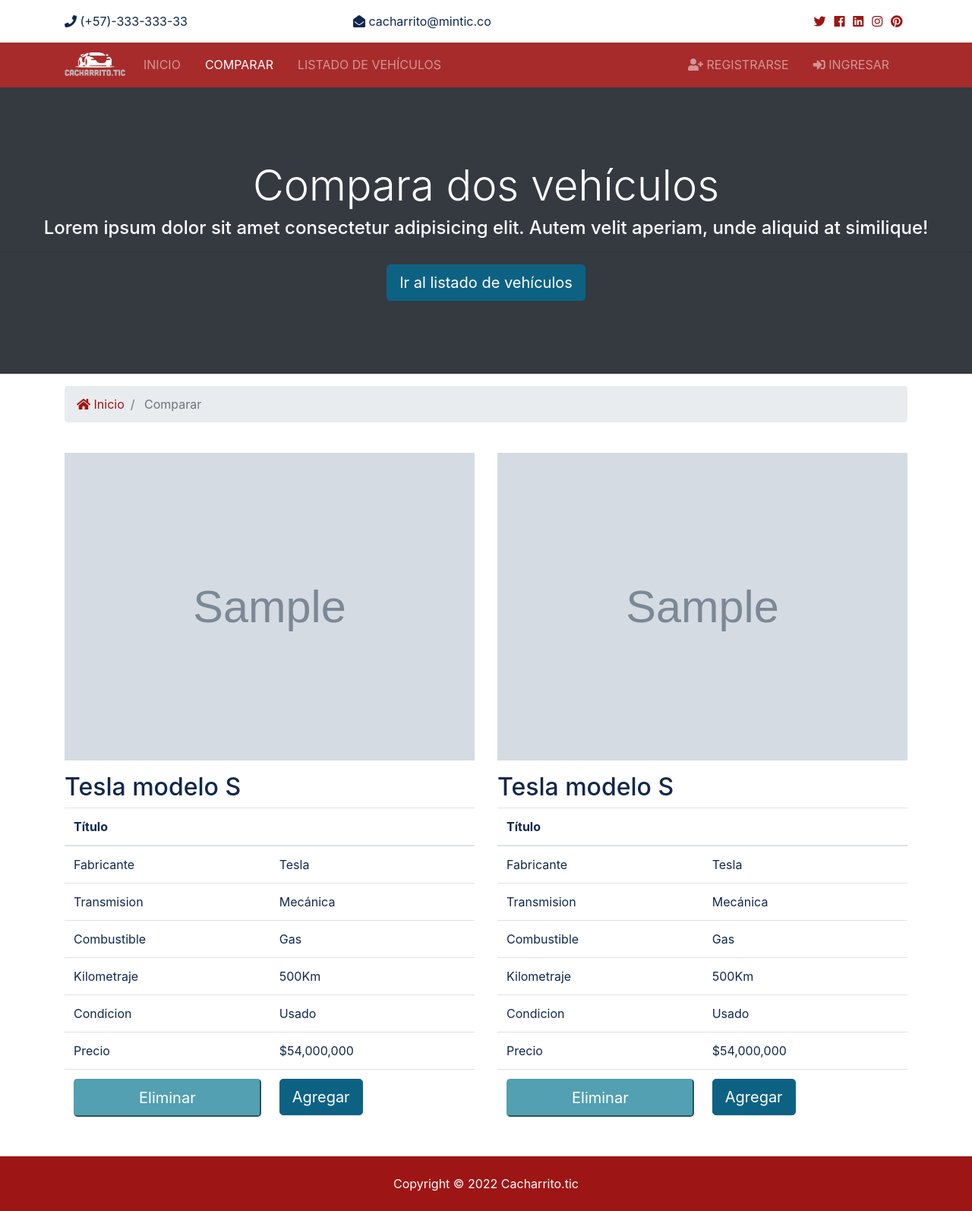
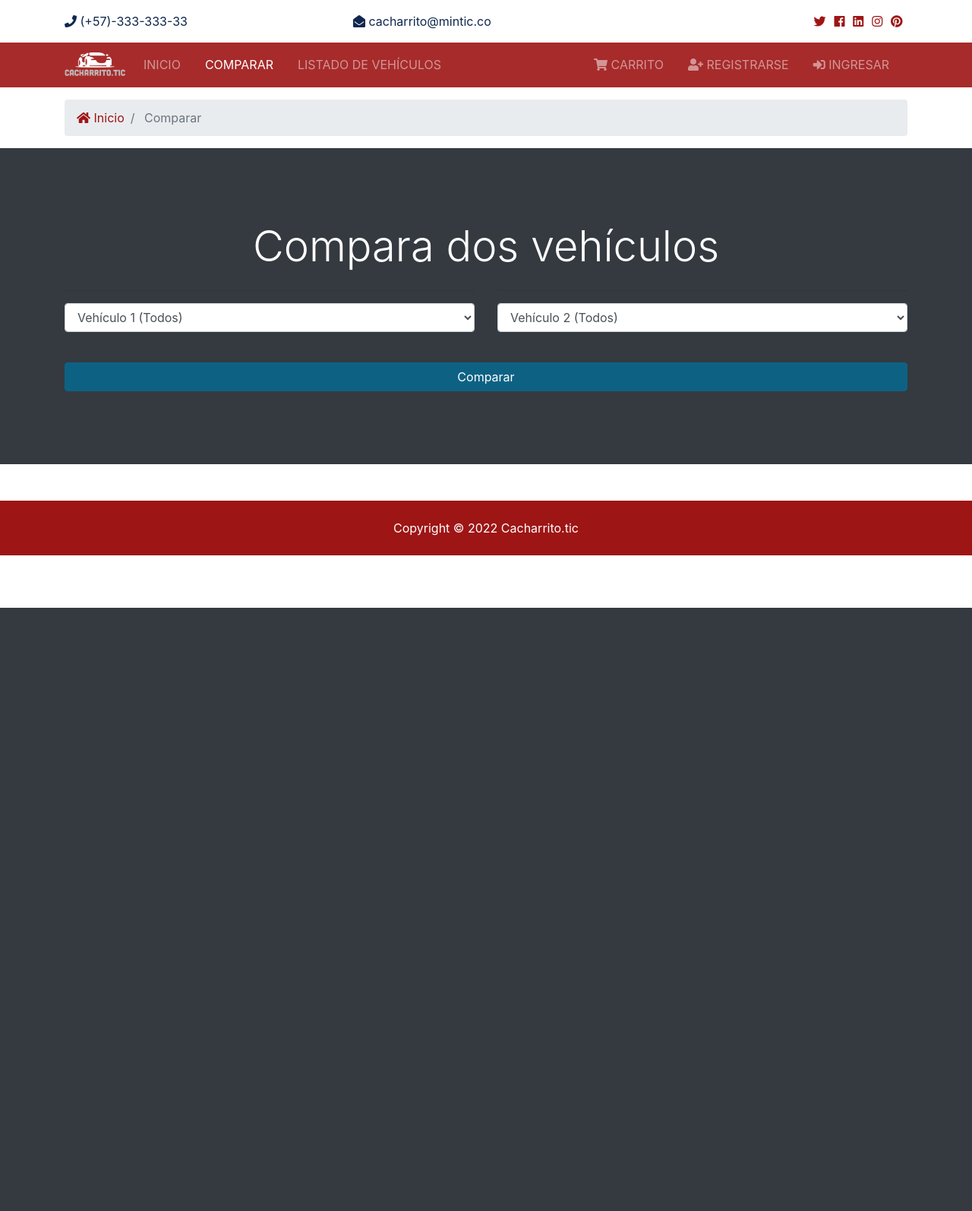
Before and after one commit to gugne/minticproject, a Django app: template src/templates/pages/comparar.html in a window 1280 px wide. Shown: the whole page at 76% size. After the commit the page ends 800 px from the top, so only its background shows below. Run offline with Django 4.2, Linux system fonts and the light colour scheme; the template is opened without the code that fills it: most values are stand-ins (such as "Sample title", 1, 10 or a date in 2020); grey boxes marked "Sample" are stand-in pictures; some libraries are stand-ins or nearby versions.

Commit message:
Se agregó la vista de la página comparar y se crearon los demás html para las vistas de facturación

```diff
--- a/src/listado/views.py
+++ b/src/listado/views.py
@@ -41,7 +41,7 @@
         ubicacion = request.GET['ubicacion']
         if ubicacion:
             queryset_list = queryset_list.filter(ubicacion__ubicacion__iexact=ubicacion)
-            #ubicacion__ubicacion(Foreingkey)__ixact= campo en Producto = ubicaiones (campo en)
+            #ubicacion__ubicacion(Foreingkey)= campo en Producto | __ixact= exacto | = ubicacion (campo en)
 
      #Fabricante: Marca
     if 'fabricante' in request.GET:
@@ -49,7 +49,7 @@
         if fabricante:
             queryset_list = queryset_list.filter(fabricante__fabricante__iexact=fabricante)
 
-     #Fabricante: Marca
+     #Categoría: agrigola, sedan, etc
     if 'categoria' in request.GET:
         categoria = request.GET['categoria']
         if categoria:
--- a/src/templates/pages/comparar.html
+++ b/src/templates/pages/comparar.html
@@ -1,16 +1,9 @@
 {% extends 'base.html' %}
 {% block title %}Comparar{% endblock title %}
+{% load humanize %}
 
 
 {% block content %}
-<!-- Work -->
-<section id="work" class="bg-dark text-white text-center">
-  <h2 class="display-4">Compara dos vehículos</h2>
-  <h4>Lorem ipsum dolor sit amet consectetur adipisicing elit. Autem velit aperiam, unde aliquid at similique!</h4>
-  <hr>
-  <a href="{% url 'listados' %}" class="btn btn-secondary text-white btn-lg">Ir al listado de vehículos</a>
-</section>
-
   <!-- Breadcrumb -->
   <section id="bc" class="mt-3">
     <div class="container">
@@ -26,140 +19,171 @@
     </div>
   </section>
 
+<!-- Work -->
+<section id="work" class="bg-dark text-white text-center">
+  <h2 class="display-4">Compara dos vehículos</h2>
+  <div class="container">
+    <div class="search">
+      <form action="{% url 'comparar' %}">
+        <div class="row">
+          <div class="col-md-6">
+            <hr>
+            <!--Fabricante1-->
+            {% comment %} <div class=" mb-3">
+              <label class="sr-only">fabricante</label>
+              <select name="fabricante1" class="form-control" onchange="this.form.submit()">
+                <option selected="true" disabled="disabled">Fabricante (Todos)</option>
+                <!--Ciclo for para options-->
+                {% for listado in listados %}
+                  <option value="{{listado.fabricante}}"> {{listado.fabricante}} </option>
+                {% endfor %}
+              </select>
+              </select>
+            </div> {% endcomment %}
+            <div class=" mb-3">
+              <label class="sr-only">vehiculo1</label>
+              <select name="vehiculo1" class="form-control" >
+                <option selected="true" disabled="disabled">Vehículo 1 (Todos)</option>
+                {% for listado in listados %}
+                    <option value="{{listado.titulo}}"
+                    {% if vehiculo1 == listado.titulo %}
+                            selected
+                    {% endif %}> {{listado.titulo}} </option>
+                {% endfor %}
+              </select>
+            </div>
+          </div>
+          <div class="col-md-6">
+            <hr>
+            <!--Fabricante1-->
+            {% comment %} <div class=" mb-3">
+              <label class="sr-only">fabricante</label>
+              <select name="fabricante1" class="form-control" onchange="this.form.submit()">
+                <option selected="true" disabled="disabled">Fabricante (Todos)</option>
+                <!--Ciclo for para options-->
+                {% for listado in listados %}
+                  <option value="{{listado.fabricante}}"> {{listado.fabricante}} </option>
+                {% endfor %}
+              </select>
+              </select>
+            </div> {% endcomment %}
+            <div class=" mb-3">
+              <label class="sr-only">vehiculo2</label>
+              <select name="vehiculo2" class="form-control" >
+                <option selected="true" disabled="disabled">Vehículo 2 (Todos)</option>
+                {% for listado in listados %}
+                    <option value="{{listado.titulo}}"
+                    {% if vehiculo2 == listado.titulo %}
+                            selected
+                    {% endif %}> {{listado.titulo}} </option>
+                {% endfor %}
+              </select>
+            </div>
+          </div>
+        </div>
+        <button class="btn btn-secondary btn-block mt-4" type="submit">Comparar</button>
+      </form>
+</section>
+
 <section id="about" class="py-4">
+
   <div class="container">
     <div class="row">
+      {% for listado in listados  %}
+      {% if vehiculo1 == listado.titulo %}
       <div class="col-md-6">
-        <img src="{{ listado.foto_principal.url }}" alt="car-images" class="img-main img-fluid mb-3">
-        <h2>Tesla modelo S</h2>
+        <img src="{{ listado.foto_principal.url }}" alt="car-images" class="card-img-top">
+        <h2>{{listado.titulo}}</h2>
         <table class="table">
           <thead>
             <tr>
-              <th scope="col">Título</th>
+              <th scope="col"><i class="fas fa-map-marker text-secondary"></i> {{ listado.ubicacion }}</p></th>
               <th></th>
             </tr>
           </thead>
           <tbody>
             <tr>
-              <td>Fabricante</td>
-              <td>Tesla</td>
+              <td>Fabricante:</td>
+              <td>{{listado.fabricante}}</td>
             </tr>
             <tr>
-              <td>Transmision</td>
-              <td>Mecánica</td>
+              <td>Transmisión:</td>
+              <td>{{listado.transmision}}</td>
             </tr>
             <tr>
-              <td>Combustible</td>
-              <td>Gas</td>
+              <td>Combustible:</td>
+              <td>{{listado.combustible}}</td>
             </tr>
             <tr>
               <td>Kilometraje</td>
-              <td>500Km</td>
+              <td>{{listado.kilometraje | intcomma }}</td>
             </tr>
             <tr>
               <td>Condicion</td>
-              <td>Usado</td>
+              <td>{{listado.condicion}}</td>
             </tr>
             <tr>
               <td>Precio</td>
-              <td>$54,000,000</td>
+              <td>${{listado.precio | intcomma}}</td>
             </tr>
             <tr>
-              <td><button class="btn-primary btn-block btn-lg" data-toggle="modal" data-target="#inquiryModal">Eliminar</button></td>
-              <td><a href="{% url 'listados' %}" class="btn btn-secondary text-white btn-lg">Agregar</a></td>
+              <td><a href="{% url  'listado' listado.id %}" class="btn btn-primary btn-block">Ver más</a></td>
+              <td></td>
             </tr>
           </tbody>
         </table>
       </div>
+      {% endif %}
+      {% endfor %}
+
+      {% for listado in listados  %}
+      {% if vehiculo2 == listado.titulo %}
       <div class="col-md-6">
-        <img src="{{ listado.foto_principal.url }}" alt="car-images" class="img-main img-fluid mb-3">
-        <h2>Tesla modelo S</h2>
+        <img src="{{ listado.foto_principal.url }}" alt="car-images" class="card-img-top">
+        <h2>{{listado.titulo}}</h2>
         <table class="table">
           <thead>
             <tr>
-              <th scope="col">Título</th>
+              <th scope="col"><i class="fas fa-map-marker text-secondary"></i> {{ listado.ubicacion }}</p></th>
               <th></th>
             </tr>
           </thead>
           <tbody>
             <tr>
-              <td>Fabricante</td>
-              <td>Tesla</td>
+              <td>Fabricante:</td>
+              <td>{{listado.fabricante}}</td>
             </tr>
             <tr>
-              <td>Transmision</td>
-              <td>Mecánica</td>
+              <td>Transmisión:</td>
+              <td>{{listado.transmision}}</td>
             </tr>
             <tr>
-              <td>Combustible</td>
-              <td>Gas</td>
+              <td>Combustible:</td>
+              <td>{{listado.combustible}}</td>
             </tr>
             <tr>
               <td>Kilometraje</td>
-              <td>500Km</td>
+              <td>{{listado.kilometraje | intcomma }}</td>
             </tr>
             <tr>
               <td>Condicion</td>
-              <td>Usado</td>
+              <td>{{listado.condicion}}</td>
             </tr>
             <tr>
               <td>Precio</td>
-              <td>$54,000,000</td>
+              <td>${{listado.precio | intcomma}}</td>
             </tr>
             <tr>
-              <td><button class="btn-primary btn-block btn-lg" data-toggle="modal" data-target="#inquiryModal">Eliminar</button></td>
-              <td><a href="{% url 'listados' %}" class="btn btn-secondary text-white btn-lg">Agregar</a></td>
+              <td><a href="{% url  'listado' listado.id %}" class="btn btn-primary btn-block">Ver más</a></td>
+              <td></td>
             </tr>
           </tbody>
         </table>
       </div>
+      {% endif %}
+      {% endfor %}
     </div>
   </div>
 </section>
 
-
-<!--
-
-<section id="team" class="py-5">
-  <div class="container">
-    <h2 class="text-center">Our Team</h2>
-    <div class="row text-center">
-      <div class="col-md-4">
-        <img src="assets/img/realtors/kyle.jpg" alt="" class="rounded-circle mb-3">
-        <h4>Kyle Brown</h4>
-        <p class="text-success">
-          <i class="fas fa-award text-success mb-3"></i> Realtor</p>
-        <hr>
-        <p>
-          <i class="fas fa-phone"></i> (555)-555-5555</p>
-        <p>
-          <i class="fas fa-envelope-open"></i> kyle@btrealestate.co</p>
-      </div>
-
-      <div class="col-md-4">
-        <img src="assets/img/realtors/mark.jpg" alt="" class="rounded-circle mb-3">
-        <h4>Mark Hudson</h4>
-        <p class="text-success">Realtor</p>
-        <hr>
-        <p>
-          <i class="fas fa-phone"></i> (444)-444-4444</p>
-        <p>
-          <i class="fas fa-envelope-open"></i> mark@btrealestate.co</p>
-      </div>
-
-      <div class="col-md-4">
-        <img src="assets/img/realtors/jenny.jpg" alt="" class="rounded-circle mb-3">
-        <h4>Jenny Johnson</h4>
-        <p class="text-success">Realtor</p>
-        <hr>
-        <p>
-          <i class="fas fa-phone"></i> (333)-333-3333</p>
-        <p>
-          <i class="fas fa-envelope-open"></i> jenny@btrealestate.co</p>
-      </div>
-    </div>
-  </div>
-</section>
--->
-
 {% endblock %}
--- a/src/templates/partials/_navbar.html
+++ b/src/templates/partials/_navbar.html
@@ -42,6 +42,17 @@
 
         <ul class="navbar-nav ml-auto">
         <!--condicional si está autenticado-->
+            <li
+            {% if 'carrito' in request.path %}
+            class="nav-item active mr-3"
+            {% else %}
+            class="nav-item mr-3"
+            {% endif %}>
+                <a class="nav-link" href="{% url 'ingresar' %}">
+                <i class="fas fa-shopping-cart"></i>
+
+                Carrito</a>
+            </li>
         {% if user.is_authenticated %}
             <li
             {% if 'dashboard' in request.path %}
@@ -87,6 +98,7 @@
             </li>
         {% endif %}
 
+
         </ul>
     </div>
     </div>
```
Also changed, not shown: src/pages/views.py (+33 -1 lines), src/templates/compras/carrito.html (added), src/templates/compras/pedidos.html (added).
